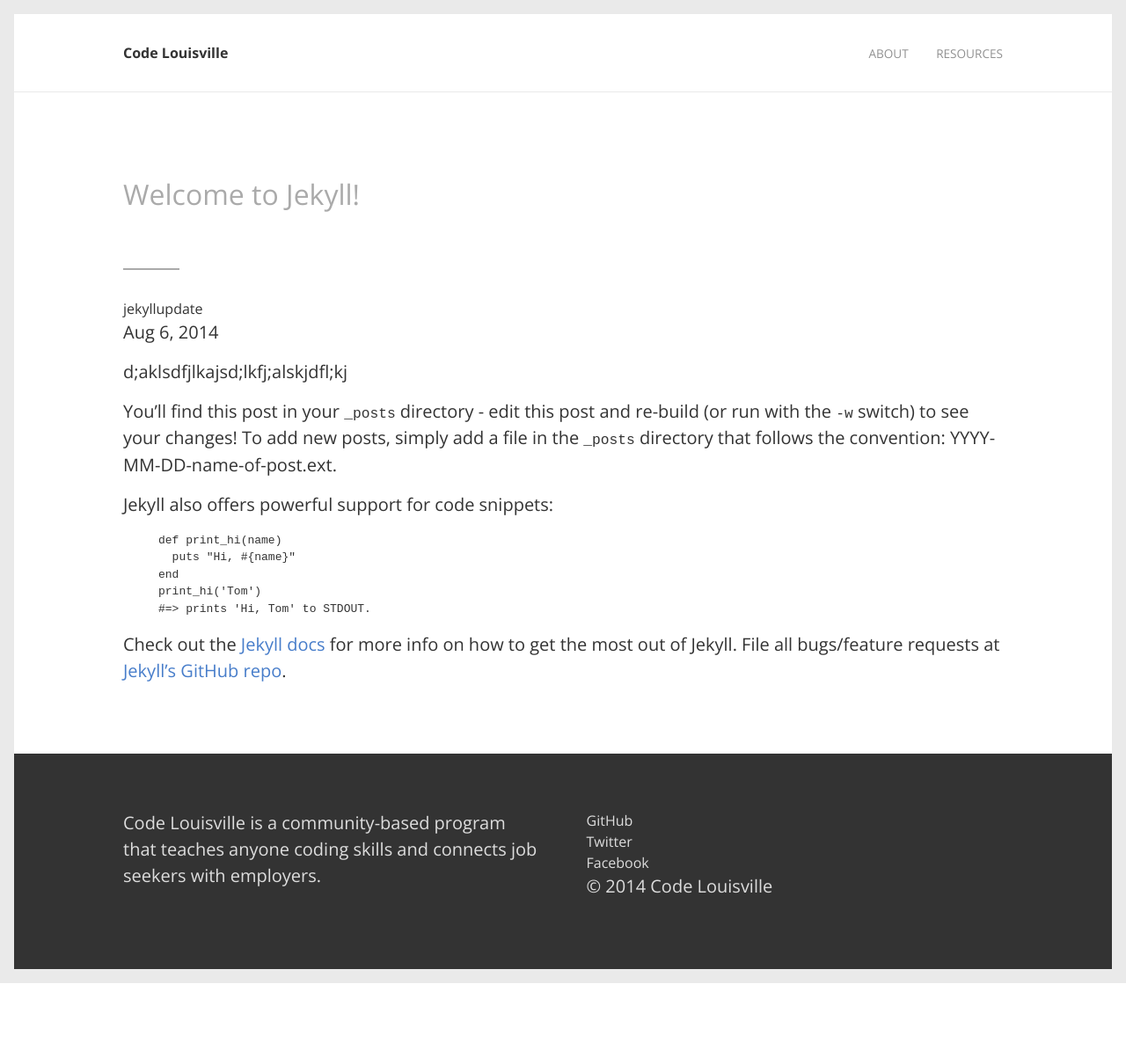
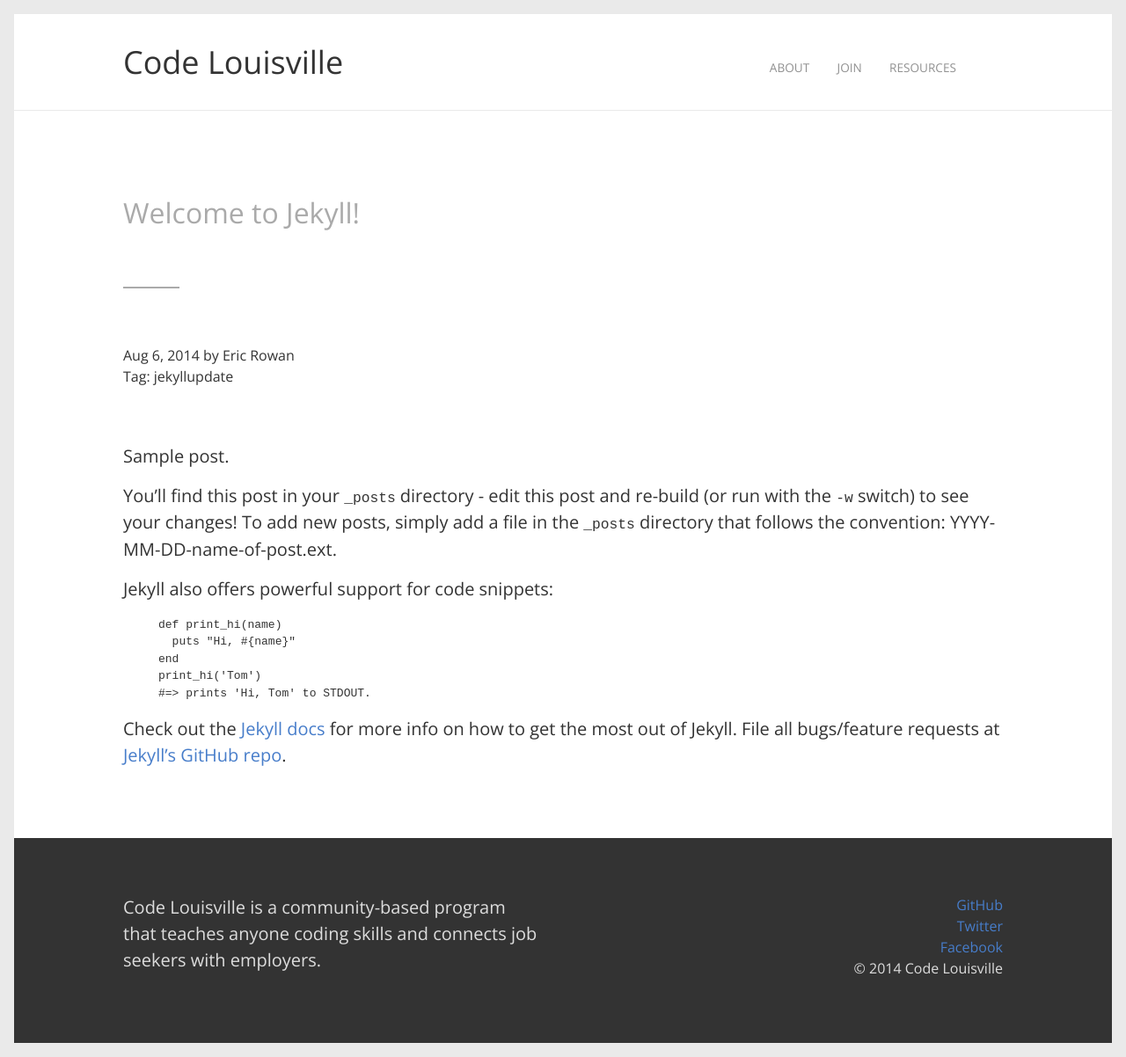
Before and after one commit to pranayaryal/codelouisville.github.io, a Jekyll site: the page built from _posts/2014-08-06-welcome-to-jekyll.markdown, in a window 1280 px wide. Shown: the whole page at 88% size. Built offline with Jekyll 4.4.1, drawn with Linux system fonts in a browser that asks for light colours; before the commit the page ends 1118 px from its top, so only the background shows below that.

Commit message:
added Join page. cleaned up blog post template.

```diff
--- a/_includes/footer.html
+++ b/_includes/footer.html
@@ -5,13 +5,13 @@
             <p>{{ site.description }}</p>
         </article>
 
-        <article>
+        <article class="copyright">
             <ul>
-                <li>GitHub</li>
-                <li>Twitter</li>
-                <li>Facebook</li>
+                <li><a href="https://github.com/CodeLouisville">GitHub</a></li>
+                <li><a href="https://twitter.com/codelouisville">Twitter</a></li>
+                <li><a href="https://www.facebook.com/codelouisville">Facebook</a></li>
+                <li>&copy; 2014 Code Louisville</li>
             </ul>
-            <p>&copy; 2014 Code Louisville</p>
         </article>
 
     </div>
--- a/_includes/header.html
+++ b/_includes/header.html
@@ -2,7 +2,7 @@
 
     <div class="row">
 
-        <a class="site-title" href="{{ site.baseurl }}/">{{ site.title }}</a>
+        <h1 class="site-title"><a href="{{ site.baseurl }}/">{{ site.title }}</a></h1>
         <nav class="site-nav">
             <a href="#" class="menu-icon"></a>
             <div class="trigger">
--- a/_layouts/post.html
+++ b/_layouts/post.html
@@ -6,9 +6,15 @@
 
     <div class="row">
         <h2 class="page-header">{{ page.title }}</h2>
-        <header class="">
-            <span class="category"><i class="icon-tag"></i> {{ page.categories | category_links }}</span><br/>
-            <p class="meta">{{ page.date | date: "%b %-d, %Y" }}{% if page.author %} • {{ page.author }}{% endif %}{% if page.meta %} • {{ page.meta }}{% endif %}</p>
+        <header class="meta">
+            {{ page.date | date: "%b %-d, %Y" }}
+            {% if page.author %}
+                by {{ page.author }}<br/>
+            {% endif %}
+            {% if page.meta %}
+                {{ page.meta }}
+            {% endif %}
+            Tag: {{ page.categories | category_links }}
         </header>
     </div>
 
--- a/_posts/2014-08-06-welcome-to-jekyll.markdown
+++ b/_posts/2014-08-06-welcome-to-jekyll.markdown
@@ -3,9 +3,10 @@
 title:  Welcome to Jekyll!
 date:   2014-08-06 11:15:39
 categories: jekyll update
+author: Eric Rowan
 ---
 
-d;aklsdfjlkajsd;lkfj;alskjdfl;kj
+Sample post.
 
 You'll find this post in your `_posts` directory - edit this post and re-build (or run with the `-w` switch) to see your changes!
 To add new posts, simply add a file in the `_posts` directory that follows the convention: YYYY-MM-DD-name-of-post.ext.
--- a/assets/css/main.scss
+++ b/assets/css/main.scss
@@ -63,11 +63,6 @@
 
 // Navigation
 header.site-header {
-    // position: fixed;
-    // top: 0;
-    // left: 0;
-    // right: 0;
-    // background: rgba(255,255,255,0.125);
     border-bottom: 1px solid lighten($light-gray, 5%);
     padding: $base-unit / 2;
 
@@ -95,10 +90,12 @@
 }
 
 .site-title {
-    font-weight: bold;
+    margin: 0;
+    font-weight: normal;
 }
 
 .site-nav {
+    margin-top: 1em;
     text-align: right;
 }
 
@@ -174,6 +171,10 @@
 
 }
 
+.meta {
+    margin: $base-unit 0;
+}
+
 
 // Footer
 footer.site-footer {
@@ -185,4 +186,8 @@
         @include span-columns(6);
     }
 
+    .copyright {
+        text-align: right;
+    }
+
 }
--- a/index.html
+++ b/index.html
@@ -16,15 +16,15 @@
     <div class="row">
         <article>
             <h3><a href="">Front-end Dev</a></h3>
-            <p>Godard pop-up pork belly shabby chic VHS keffiyeh. Semiotics disrupt viral Truffaut, blog typewriter plaid polaroid.</p>
+            <p>[Link to GitHub page?] Godard pop-up pork belly shabby chic VHS keffiyeh. Semiotics disrupt viral Truffaut, blog typewriter plaid polaroid.</p>
         </article>
         <article>
             <h3><a href="">Back-end Dev</a></h3>
-            <p>Godard pop-up pork belly shabby chic VHS keffiyeh. Semiotics disrupt viral Truffaut, blog typewriter plaid polaroid.</p>
+            <p>[Link to GitHub page?] Godard pop-up pork belly shabby chic VHS keffiyeh. Semiotics disrupt viral Truffaut, blog typewriter plaid polaroid.</p>
         </article>
         <article>
             <h3><a href="">iOS Dev</a></h3>
-            <p>Godard pop-up pork belly shabby chic VHS keffiyeh. Semiotics disrupt viral Truffaut, blog typewriter plaid polaroid.</p>
+            <p>[Link to GitHub page?] Godard pop-up pork belly shabby chic VHS keffiyeh. Semiotics disrupt viral Truffaut, blog typewriter plaid polaroid.</p>
         </article>
     </div>
 </section>
```
Also changed, not shown: join.md (added, +7 -0 lines).
